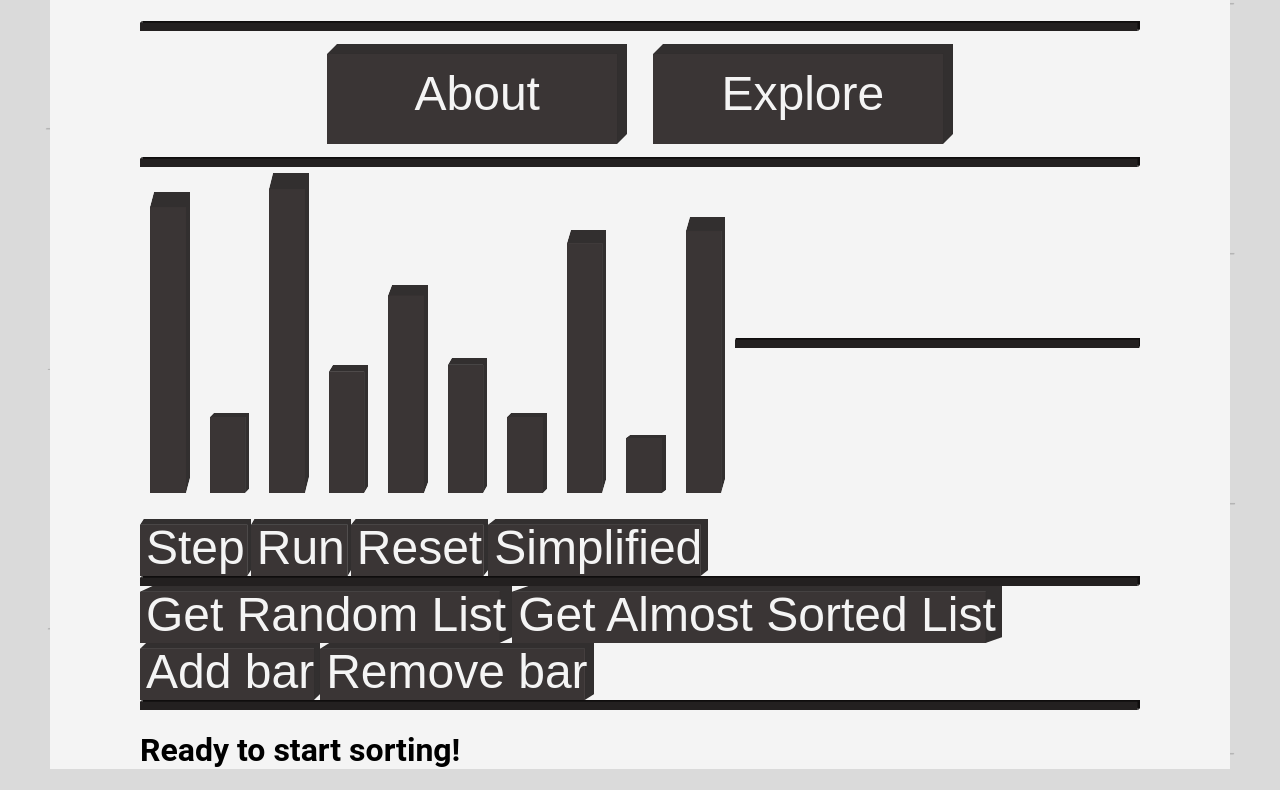
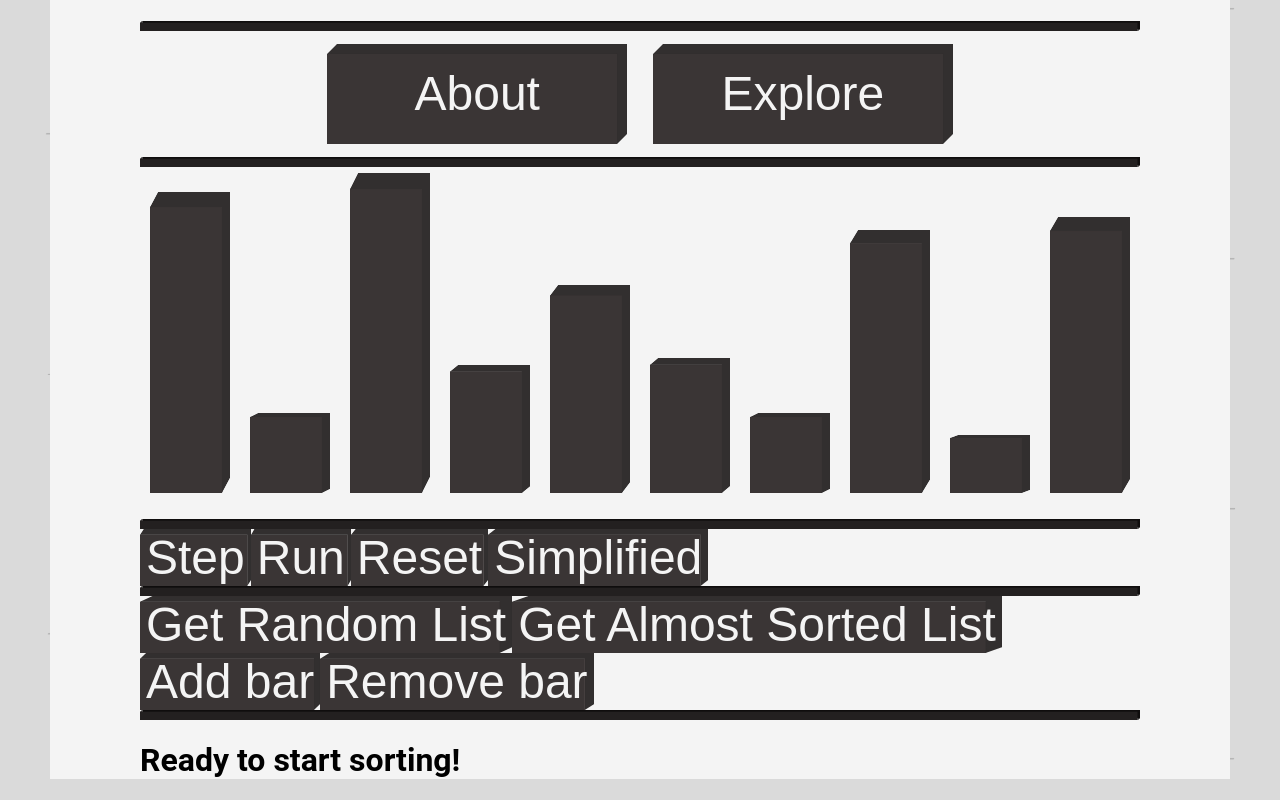
Before and after one commit to OtavioPiza/algorithm-visualizer, a React (Create React App) app: page / in a window 1280 px wide. Shown: the part 719-1519 px from the top of the page. Built offline with nearby package versions, Linux system fonts and the light colour scheme.

Commit message:
Fixed bottom bar!

```diff
--- a/src/components/ArraySorter.js
+++ b/src/components/ArraySorter.js
@@ -169,10 +169,10 @@ const ArraySorter = (props) => {
                         selected={bar.selected} eventHandler={handleSelectBar} sorted={bar.sorted}
                         simplified={simplified} />
                 ))}
-                <BottomBar />
             </div>
 
             <div>
+                <BottomBar />
                 <Button text='Step' eventHandler={() => handleStep()} />
                 <Button text='Run' eventHandler={() => console.log("This feature was not yet implemented")} />
                 <Button text='Reset' eventHandler={() => handleReset()} />
```
